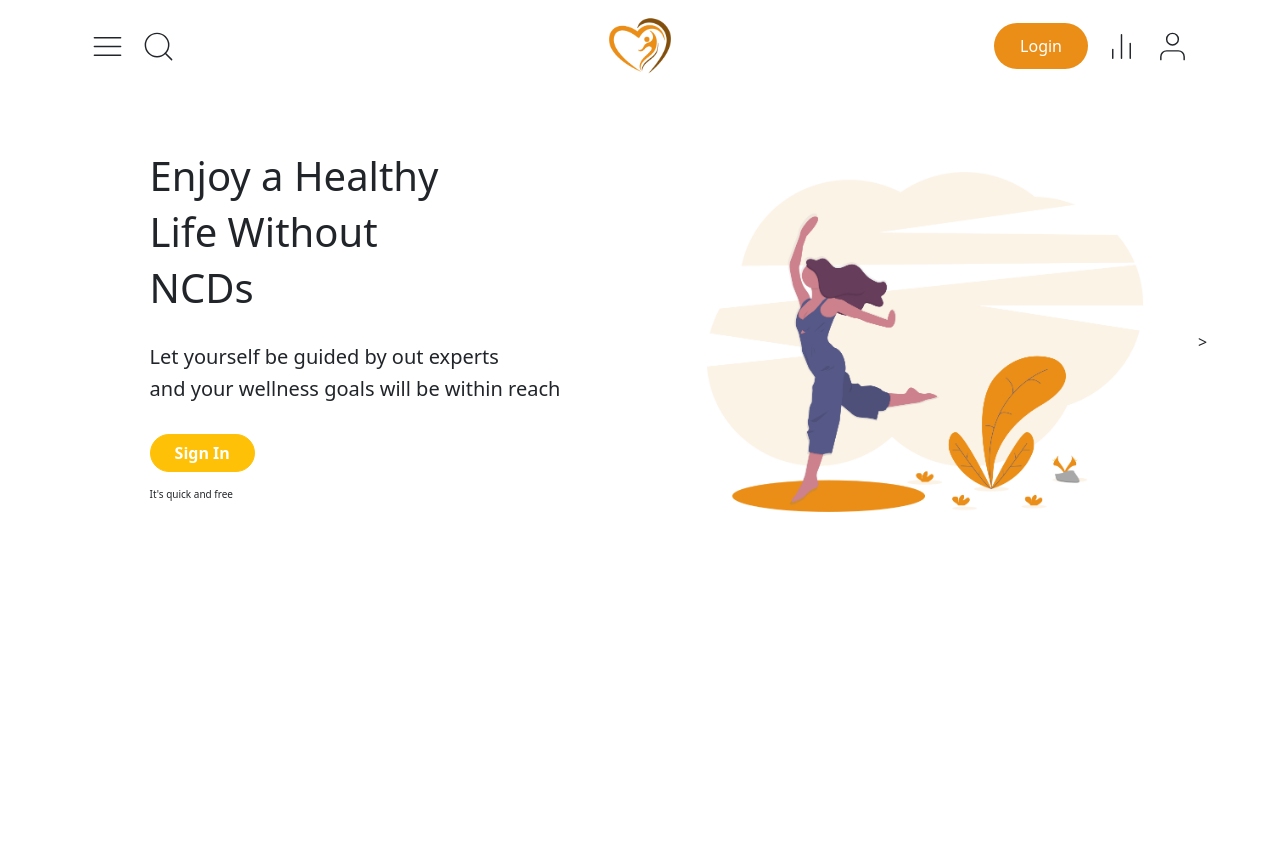
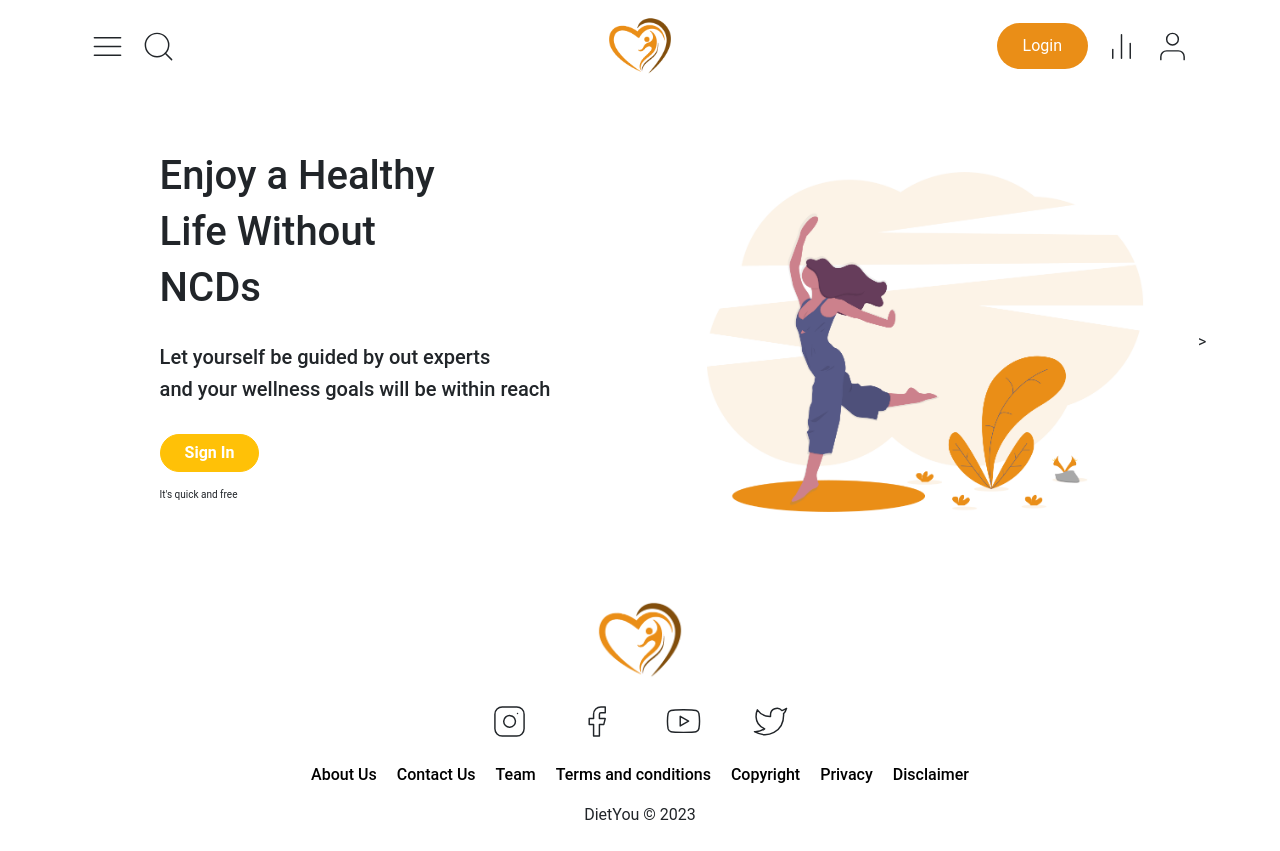
Before and after one commit to exagenio/DietYou, a PHP site: page /home.html in a window 1280 px wide. Before the commit the page ends 512 px from the top, so only its background shows below. Run offline with PHP 8.4, Linux system fonts and the light colour scheme.

Commit message:
create footer

```diff
--- a/frontend/assets/css/style.css
+++ b/frontend/assets/css/style.css
@@ -1,3 +1,12 @@
+body{
+  font-family: 'Roboto';
+}
+a{
+  color: black;
+  font-weight: 500;
+}
+
+
 .theme-btn {
   color: white;
   border-radius: 70px;
@@ -12,4 +21,4 @@
     /* stroke-linecap: round; */
     /* stroke-linejoin: round; */
     fill: none;
-  }
+}
--- a/frontend/home.html
+++ b/frontend/home.html
@@ -27,39 +27,6 @@
             </div>
         </div>
     </nav>
-    <!-- <header>
-        <nav class="navbar navbar-expand-lg navbar-light bg-light fixed-top">
-            <ul class="navbar-nav mx-auto">
-                <li class="nav-item">
-                    <a class="nav-link" href="#">menu Icon</a>
-                </li>
-                <li class="nav-item">
-                    <a class="nav-link" href="#">Search Icon</a>
-                </li>
-            </ul>
-            <button class="navbar-toggler" type="button" data-toggle="collapse" data-target="#navbarNav" aria-controls="navbarNav" aria-expanded="false" aria-label="Toggle navigation">
-            <span class="navbar-toggler-icon"></span>
-            </button>
-            <div class="collapse navbar-collapse" id="navbarNav">
-                <ul class="navbar-nav mx-auto ">
-                    <li class="nav-item">
-                    <a class="nav-link" href="#"><img src="/assets/img/logo-min.png" style="height: 50px; width: 50px;" alt=""></a>
-                    </li>
-                </ul>
-                <ul class="navbar-nav" style="padding-right: 20px;">
-                    <li class="nav-item">
-                        <button type="button" class=" nav-link btn btn-warning rounded-pill px-4 py-1.5 text-white" style="font-weight: 700; border-radius: 50px;" >Log In</button>
-                    </li>
-                    <li class="nav-item">
-                        <a class="nav-link" href="#">Statistics Icon</a>
-                    </li>
-                    <li class="nav-item">
-                        <a class="nav-link" href="#">Profile Icon</a>
-                    </li>
-                </ul>
-            </div>
-        </nav>
-    </header> -->
 
     <!--first body part-->
     <section>
@@ -87,6 +54,34 @@
           </div>
     </section>
 
+    <footer class="d-flex flex-column align-items-center justify-content-center container">
+        <div class="my-2">
+            <img src="assets/img/logo-min.png" height="80" alt="logo">
+        </div>
+        <!-- <div class="my-4">
+            <a class="mx-2" href="#">About Us</a>
+            <a class="mx-2" href="#">Contact Us</a>
+            <a class="mx-2" href="#">Team</a>
+        </div> -->
+        <div class="my-3">
+            <i class="feather mx-4" data-feather="instagram"></i>
+            <i class="feather mx-4" data-feather="facebook"></i>
+            <i class="feather mx-4" data-feather="youtube"></i>
+            <i class="feather mx-4" data-feather="twitter"></i>
+
+        </div>
+        <div class="my-2">
+            <a class="mx-2 text-decoration-none" href="#">About Us</a>
+            <a class="mx-2 text-decoration-none" href="#">Contact Us</a>
+            <a class="mx-2 text-decoration-none" href="#">Team</a>
+            <a class="mx-2 text-decoration-none" href="http://">Terms and conditions</a>
+            <a class="mx-2 text-decoration-none" href="#">Copyright</a>
+            <a class="mx-2 text-decoration-none" href="#">Privacy</a>
+            <a class="mx-2 text-decoration-none" href="#">Disclaimer</a>
+        </div>
+        <p class="py-2">DietYou © 2023</p>
+    </footer>
+
 
     <script src="https://cdn.jsdelivr.net/npm/@popperjs/core@2.11.6/dist/umd/popper.min.js" integrity="sha384-oBqDVmMz9ATKxIep9tiCxS/Z9fNfEXiDAYTujMAeBAsjFuCZSmKbSSUnQlmh/jp3" crossorigin="anonymous"></script>
     <script src="https://cdn.jsdelivr.net/npm/bootstrap@5.2.3/dist/js/bootstrap.min.js" integrity="sha384-cuYeSxntonz0PPNlHhBs68uyIAVpIIOZZ5JqeqvYYIcEL727kskC66kF92t6Xl2V" crossorigin="anonymous"></script>
```
